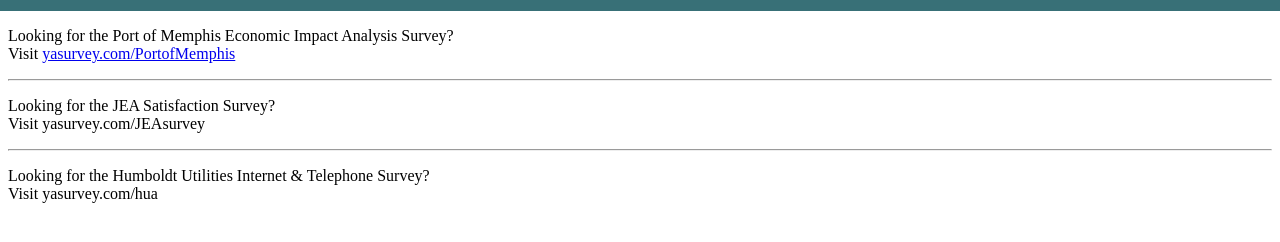
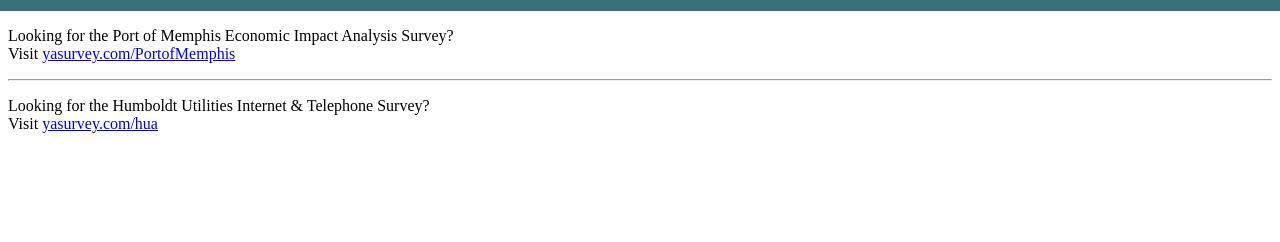
Before and after one commit to KCagl/yasurvey, a plain HTML site: page index.html in a window 1280 px wide. Shown: the part 104-346 px from the top of the page. Drawn offline with Linux system fonts and the light colour scheme.

Commit message:
Update index.html

```diff
--- a/index.html
+++ b/index.html
@@ -11,13 +11,8 @@
 
         <hr>
 
-        <p>Looking for the JEA Satisfaction Survey?
-        <br>Visit yasurvey.com/JEAsurvey</p>
-
-        <hr>
-
         <p>Looking for the Humboldt Utilities Internet & Telephone Survey?
-        <br>Visit yasurvey.com/hua</p>
+        <br>Visit <a href="https://yasurvey.com/hua">yasurvey.com/hua</a></p>
         </div>
     </body>
 
```
